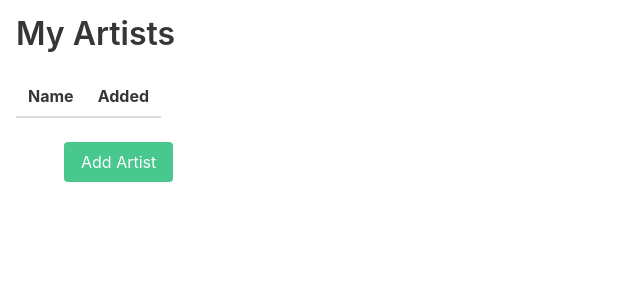
After one commit to zack256/caydio, a Flask app: page /artists/ in a window 1280 px wide. The commit adds this page. Shown: the top 300 px of the page, without its empty margins (0-640 px from the left). Run offline with Flask 2, Linux system fonts and the light colour scheme; the visitor is signed in with stand-in values (Sample User, id 1); data comes from the database, SQL or seed files in the repository; data that the repository does not hold is empty; parts of the project's set-up code (start-up, migrations or seed data) failed here and were passed over; some libraries are stand-ins or nearby versions.

Commit message:
frontend work and add artist upgrade

```diff
--- /dev/null
+++ b/app/assets/css/modals.css
@@ -0,0 +1,22 @@
+.modal {
+    -webkit-animation-name: animatemodal;
+    -webkit-animation-duration: 0.4s;
+    animation-name: animatemodal;
+    animation-duration: 0.4s
+}
+@-webkit-keyframes animatemodal {
+    from {top:-300px; opacity:0}
+    to {top:10%; opacity:1}
+}
+
+@keyframes animatemodal {
+    from {top:-300px; opacity:0}
+    to {top:0; opacity:1}
+}
+
+.mft .modal-card-body {
+    padding : 0;
+}
+.mft .modal-card-body .table {
+    margin-bottom : 0;
+}
--- /dev/null
+++ b/app/assets/js/modals.js
@@ -0,0 +1,6 @@
+function activateModal(modalId) {
+    document.getElementById(modalId).classList.add("is-active");
+}
+function deactivateModal(modalId) {
+    document.getElementById(modalId).classList.remove("is-active");
+}
--- a/app/main.py
+++ b/app/main.py
@@ -61,7 +61,8 @@ def get_asset_file(file_path):
 
 @app.route("/")
 def home_page():
-    return render_template("index.html")
+    user = get_logged_in_user()
+    return render_template("index.html", user = user)
 
 def ci_username_exists(username):
     # Case-Insensitive check.
@@ -126,6 +127,14 @@ def login_page():
         add_user_id_to_session(user.id)
         return redirect("/")
 
+@app.route("/artists/")
+def artists_page():
+    user = get_logged_in_user()
+    if not user:
+        return "must log in first!"
+    artists = Artist.query.filter(Artist.user_id == user.id).order_by(Artist.name).all()
+    return render_template("artists.html", artists = artists)
+
 @app.route("/artists/<artist_name>/")
 def artist_page(artist_name):
     user = get_logged_in_user()
@@ -138,15 +147,16 @@ def artist_page(artist_name):
     videos = Video.query.filter(Video.id.in_(conns)).order_by(Video.name).all()
     return render_template("artist.html", artist = artist, videos = videos)
 
-@app.route("/add-artist/")
-def add_artist():
+@app.route("/forms/add-artist/", methods = ["POST"])
+def add_artist_form():
     user = get_logged_in_user()
     if not user:
         return "must log in first!"
-    na = request.args.get("na")
+    na = request.form["name"]
     artist = Artist(); artist.name = na; artist.user_id = user.id
     db.session.add(artist); db.session.commit()
-    return redirect("/")
+    return redirect("/artists/{}/".format(artist.name))
+
 @app.route("/add-video/")
 def add_video():
     user = get_logged_in_user()
--- /dev/null
+++ b/app/templates/artists.html
@@ -0,0 +1,51 @@
+{% extends "base.html" %}
+{% block modals %}
+<div class = "modal mft" id = "addArtistModal">
+    <div class="modal-background" onclick = "deactivateModal('addArtistModal');"></div>
+    <div class="modal-card">
+        <header class="modal-card-head">
+            <p class="modal-card-title">Add Artist</p>
+            <button class="delete" aria-label="close" onclick = "deactivateModal('addArtistModal');"></button>
+        </header>
+        <section class="modal-card-body">
+            <form action = "/forms/add-artist/" method = "POST" id = "addArtistForm"></form>
+            <table class = "table is-striped is-fullwidth">
+                <tbody>
+                    <tr>
+                        <td>Name</td>
+                        <td><input name = "name" type = "text" class = "input" maxlength = "255" required = "required" form = "addArtistForm"></td>
+                    </tr>
+                </tbody>
+            </table>
+        </section>
+        <footer class="modal-card-foot">
+            <button class = "button is-success" type = "submit" form = "addArtistForm">Submit</button>
+            <button class = "button is-danger" type = "reset" form = "addArtistForm">Cancel</button>
+        </footer>
+    </div>
+</div>
+{% endblock %}
+{% block body %}
+<h3 class = "title is-3">My Artists</h3>
+<table class = "table is-striped">
+    <thead>
+        <tr>
+            <th>Name</th>
+            <th>Added</th>
+        </tr>
+    </thead>
+    <tbody>
+        {% for artist in artists %}
+        <tr>
+            <td><a href = "/artists/{{ artist.name }}/">{{ artist.name }}</a></td>
+            <td>{{ artist.added }}</td>
+        </tr>
+        {% endfor %}
+    </tbody>
+</table>
+<div class = "container">
+    <div class = "buttons">
+        <button class = "button is-success" onclick = "activateModal('addArtistModal');">Add Artist</button>
+    </div>
+</div>
+{% endblock %}
--- a/app/templates/base.html
+++ b/app/templates/base.html
@@ -6,10 +6,13 @@
 		<title>Caydio</title>
 		<link rel = "stylesheet" href = "https://cdnjs.cloudflare.com/ajax/libs/bulma/0.6.2/css/bulma.min.css"/>
 		<link rel = "stylesheet" href = "/assets/css/style.css">
+		<link rel = "stylesheet" href = "/assets/css/modals.css">
 		{% block more_top %}{% endblock %}
 	</head>
 	<body>
+		{% block modals %}{% endblock %}
 		{% block body %}{% endblock %}
+		<script src = "/assets/js/modals.js"></script>
 		<script src="https://code.jquery.com/jquery-3.6.0.min.js" integrity="sha256-/xUj+3OJU5yExlq6GSYGSHk7tPXikynS7ogEvDej/m4=" crossorigin="anonymous"></script>
 		{% block more_bottom %}{% endblock %}
 	</body>
--- a/app/templates/login.html
+++ b/app/templates/login.html
@@ -20,5 +20,7 @@
         <button class = "button is-success" type = "submit" form = "loginForm">Submit</button>
         <button class = "button is-danger" type = "reset" form = "loginForm">Cancel</button>
     </div>
+    <hr>
+    <p><a href = "/register/">Register</a></p>
 </div>
 {% endblock %}
```
Also changed, not shown: app/templates/index.html (+6 -2 lines).
